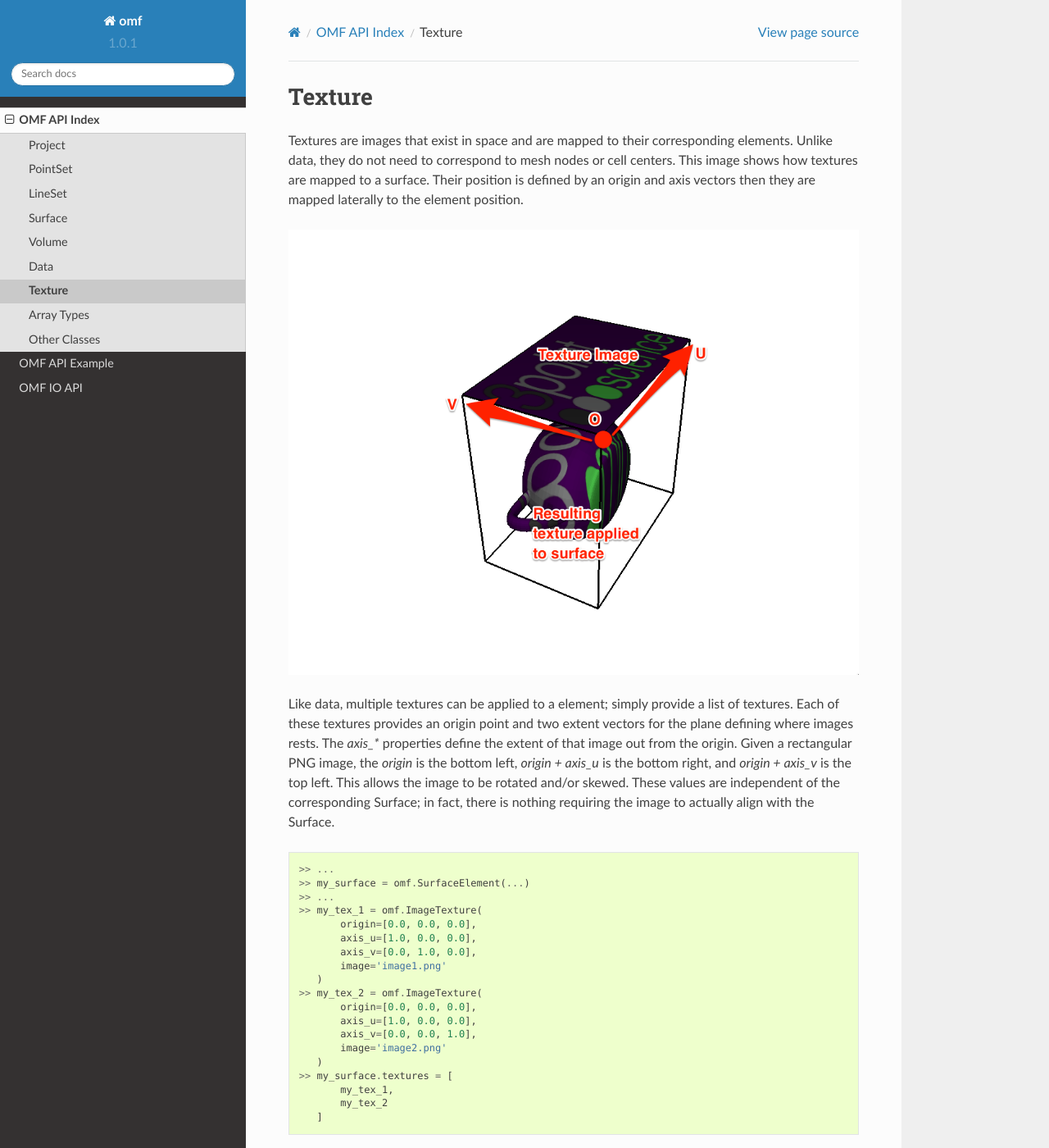
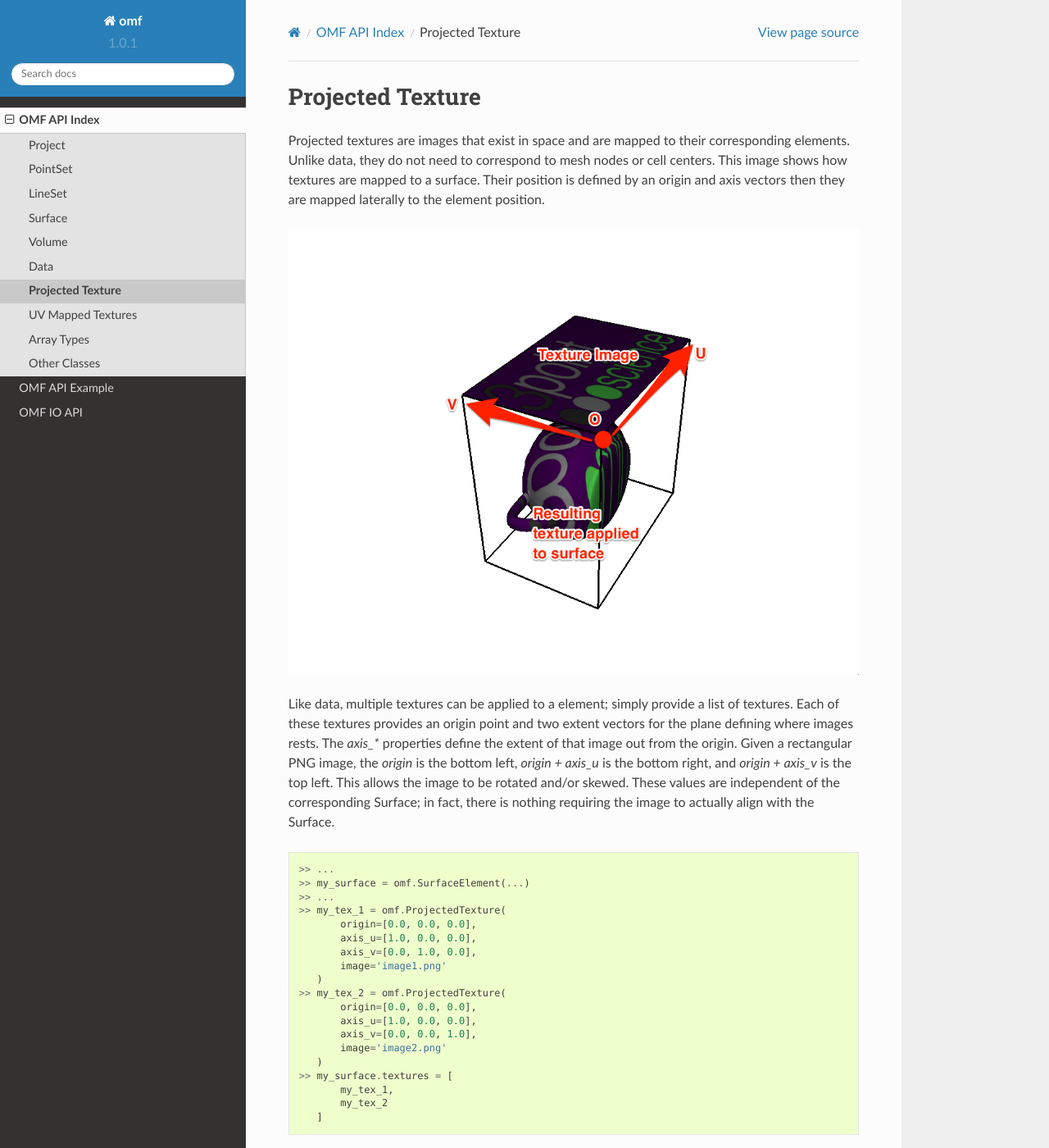
Before and after one commit to gmggroup/omf-python, a Sphinx documentation site: the page built from docs/content/textures.rst, in a window 1280 px wide and 1400 px high. Shown: the whole window at 82% size. Built offline with Sphinx 7.4.7 and the Read the Docs theme 2.0.0, drawn with Linux system fonts in a browser that asks for light colours; some of the changed text lies outside the part shown.

Commit message:
Rename texture classes for consistency and clarity

```diff
--- a/docs/content/textures.rst
+++ b/docs/content/textures.rst
@@ -1,12 +1,12 @@
 .. _textures:
 
-Texture
-*******
+Projected Texture
+*****************
 
-Textures are images that exist in space and are mapped to their corresponding
-elements. Unlike data, they do not need to correspond to mesh nodes or
-cell centers. This image shows how textures are mapped to a surface. Their
-position is defined by an origin and axis vectors then they
+Projected textures are images that exist in space and are mapped to their
+corresponding elements. Unlike data, they do not need to correspond to mesh
+nodes or cell centers. This image shows how textures are mapped to a surface.
+Their position is defined by an origin and axis vectors then they
 are mapped laterally to the element position.
 
 .. image:: /images/ImageTexture.png
@@ -26,13 +26,13 @@ nothing requiring the image to actually align with the Surface.
     >> ...
     >> my_surface = omf.SurfaceElement(...)
     >> ...
-    >> my_tex_1 = omf.ImageTexture(
+    >> my_tex_1 = omf.ProjectedTexture(
            origin=[0.0, 0.0, 0.0],
            axis_u=[1.0, 0.0, 0.0],
            axis_v=[0.0, 1.0, 0.0],
            image='image1.png'
        )
-    >> my_tex_2 = omf.ImageTexture(
+    >> my_tex_2 = omf.ProjectedTexture(
            origin=[0.0, 0.0, 0.0],
            axis_u=[1.0, 0.0, 0.0],
            axis_v=[0.0, 0.0, 1.0],
@@ -43,4 +43,14 @@ nothing requiring the image to actually align with the Surface.
            my_tex_2
        ]
 
-.. autoclass:: omf.texture.ImageTexture
+.. autoclass:: omf.texture.ProjectedTexture
+
+
+UV Mapped Textures
+******************
+
+Rather than being projected onto points or a surface, UV Mapped Textures
+are given normalized UV coordinates which correspond to element
+vertices. This allows arbitrary mapping of images to surfaces.
+
+.. autoclass:: omf.texture.UVMappedTexture
--- a/omf/__init__.py
+++ b/omf/__init__.py
@@ -17,7 +17,7 @@ from .data import (ColorArray, ColorData,
 from .lineset import LineSetElement
 from .pointset import PointSetElement
 from .surface import SurfaceElement, SurfaceGridElement
-from .texture import ImageTexture, UVTexture
+from .texture import ProjectedTexture, UVMappedTexture
 from .volume import VolumeGridElement
 
 from .fileio import OMFReader, OMFWriter
```
Also changed, not shown: 3 other files.
